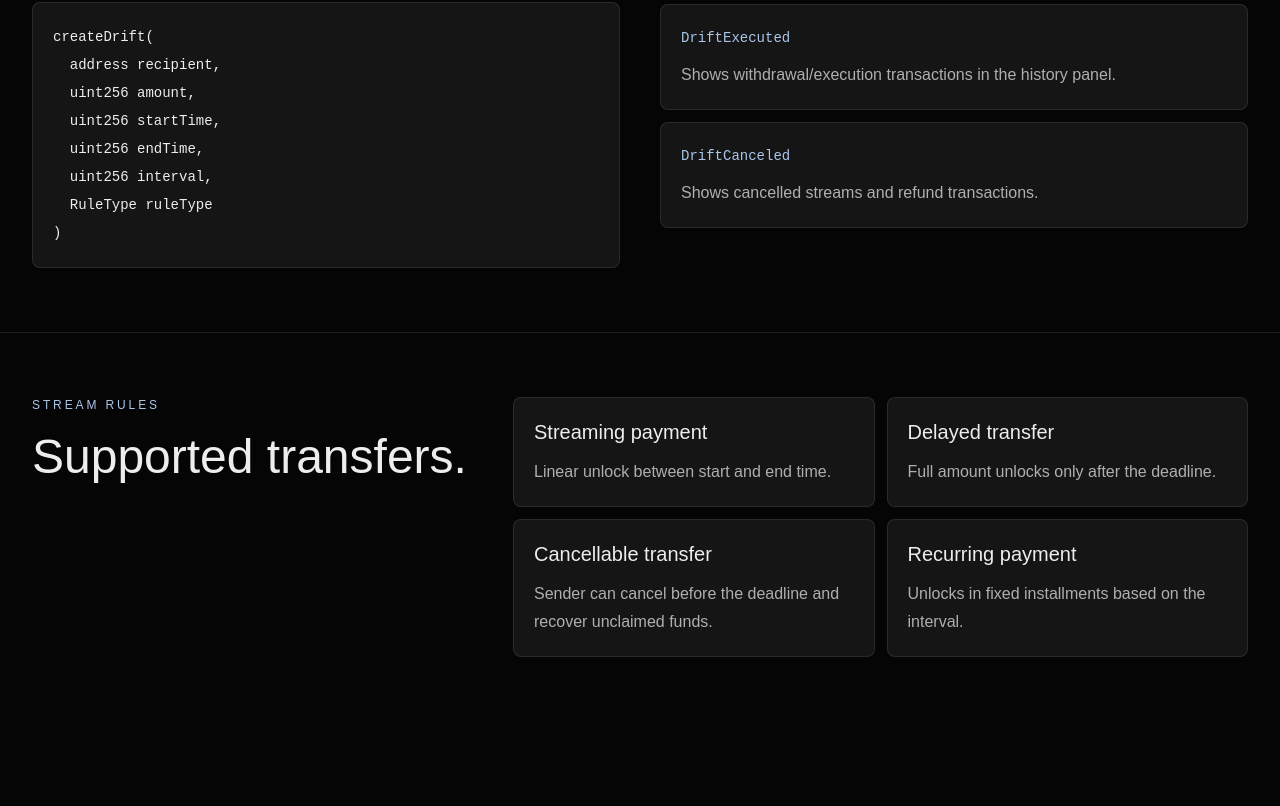
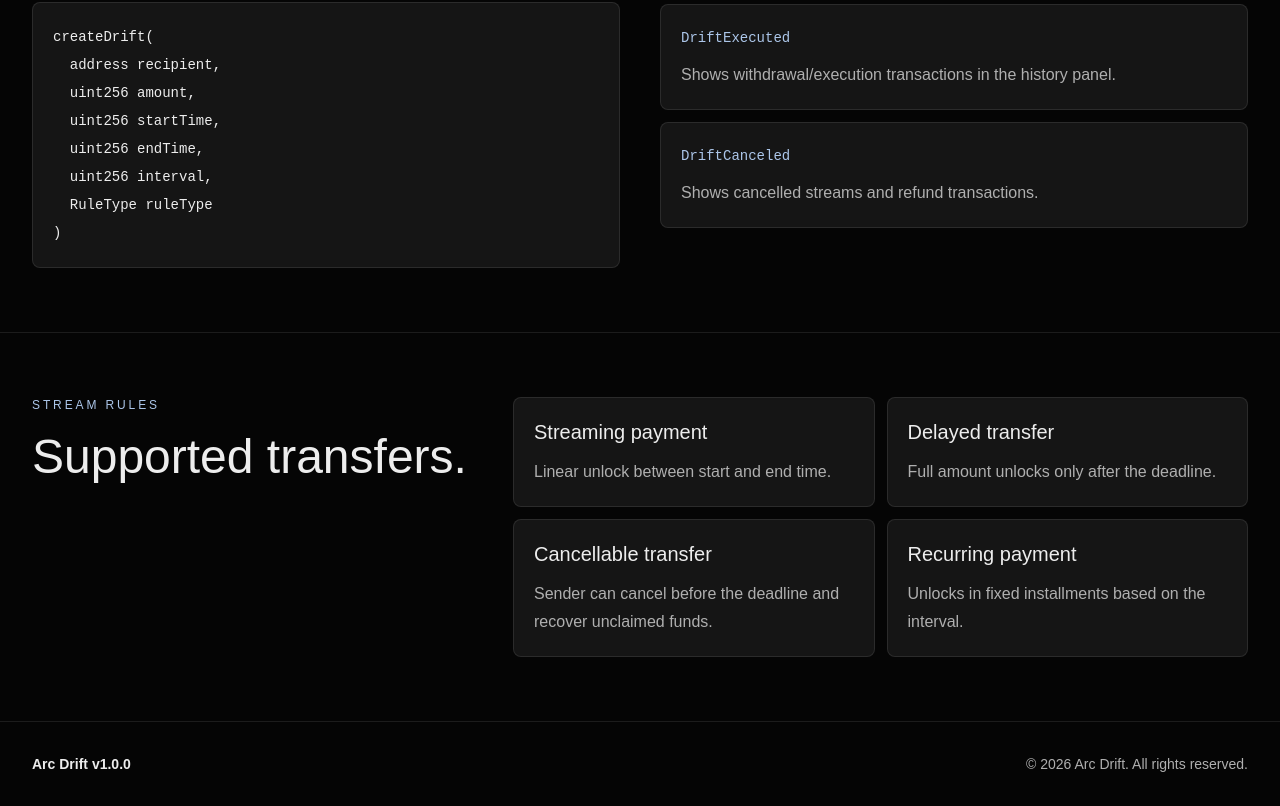
Before and after one commit to 0xNexuz/arc-drifts, a Next.js app: page /docs in a window 1280 px wide. Shown: the part 2752-3558 px from the top of the page. Before the commit the page ends 3473 px from the top, so only its background shows below. Built offline with nearby package versions, Linux system fonts and the light colour scheme.

Commit message:
Add Arc Drift footer

```diff
--- /dev/null
+++ b/app/components/SiteFooter.tsx
@@ -0,0 +1,10 @@
+export default function SiteFooter() {
+  return (
+    <footer className="border-t border-[#EDEDED]/10 bg-[#050505] px-5 py-8 text-[#AFAFAF] lg:px-8">
+      <div className="mx-auto flex max-w-7xl flex-col gap-2 text-sm sm:flex-row sm:items-center sm:justify-between">
+        <p className="font-semibold text-[#EDEDED]">Arc Drift v1.0.0</p>
+        <p>© 2026 Arc Drift. All rights reserved.</p>
+      </div>
+    </footer>
+  );
+}
--- a/app/docs/page.tsx
+++ b/app/docs/page.tsx
@@ -1,5 +1,6 @@
 import Image from "next/image";
 import Link from "next/link";
+import SiteFooter from "../components/SiteFooter";
 
 const envVars = [
   ["CIRCLE_API_KEY", "Server-side Circle API key used by the app routes."],
@@ -194,6 +195,8 @@ npx hardhat run scripts/deploy.js --network arcTestnet`}</code>
           </div>
         </div>
       </section>
+
+      <SiteFooter />
     </main>
   );
 }
--- a/app/page.tsx
+++ b/app/page.tsx
@@ -4,6 +4,7 @@ import { useCallback, useEffect, useMemo, useState } from "react";
 import Image from "next/image";
 import { isAddress, parseUnits } from "viem";
 import LoginModal, { type CircleSession } from "./components/LoginModal";
+import SiteFooter from "./components/SiteFooter";
 
 const RECIPIENT_ADDRESS = "0x7034aF41397893321c4458ABB3B98F6c67065FaB";
 const ARC_EXPLORER = "https://testnet.arcscan.app";
@@ -1097,6 +1098,8 @@ export default function Home() {
         </section>
       </main>
 
+      <SiteFooter />
+
       {notices.length > 0 && (
         <div className="fixed bottom-5 right-5 z-[60] grid w-[min(24rem,calc(100vw-2rem))] gap-3">
           {notices.map((notice) => (
```
